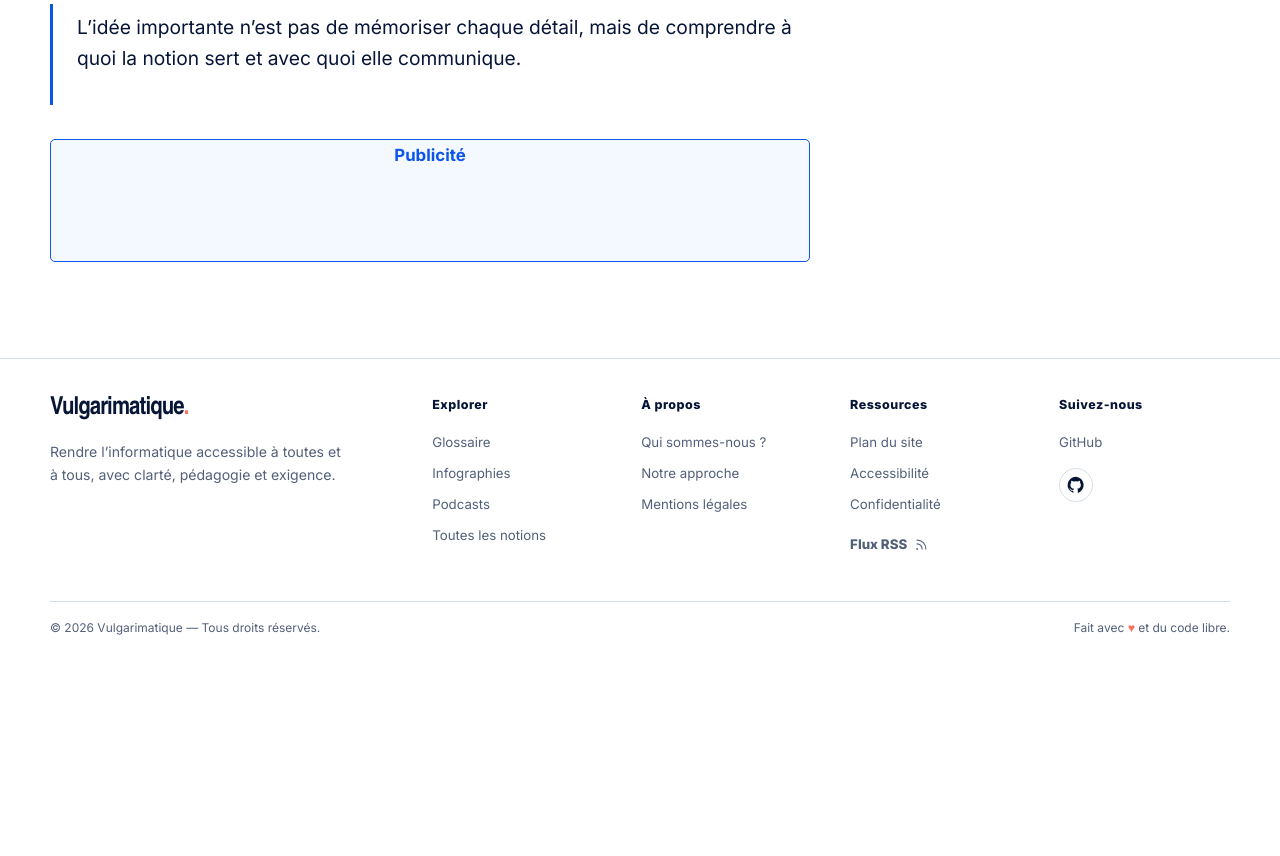
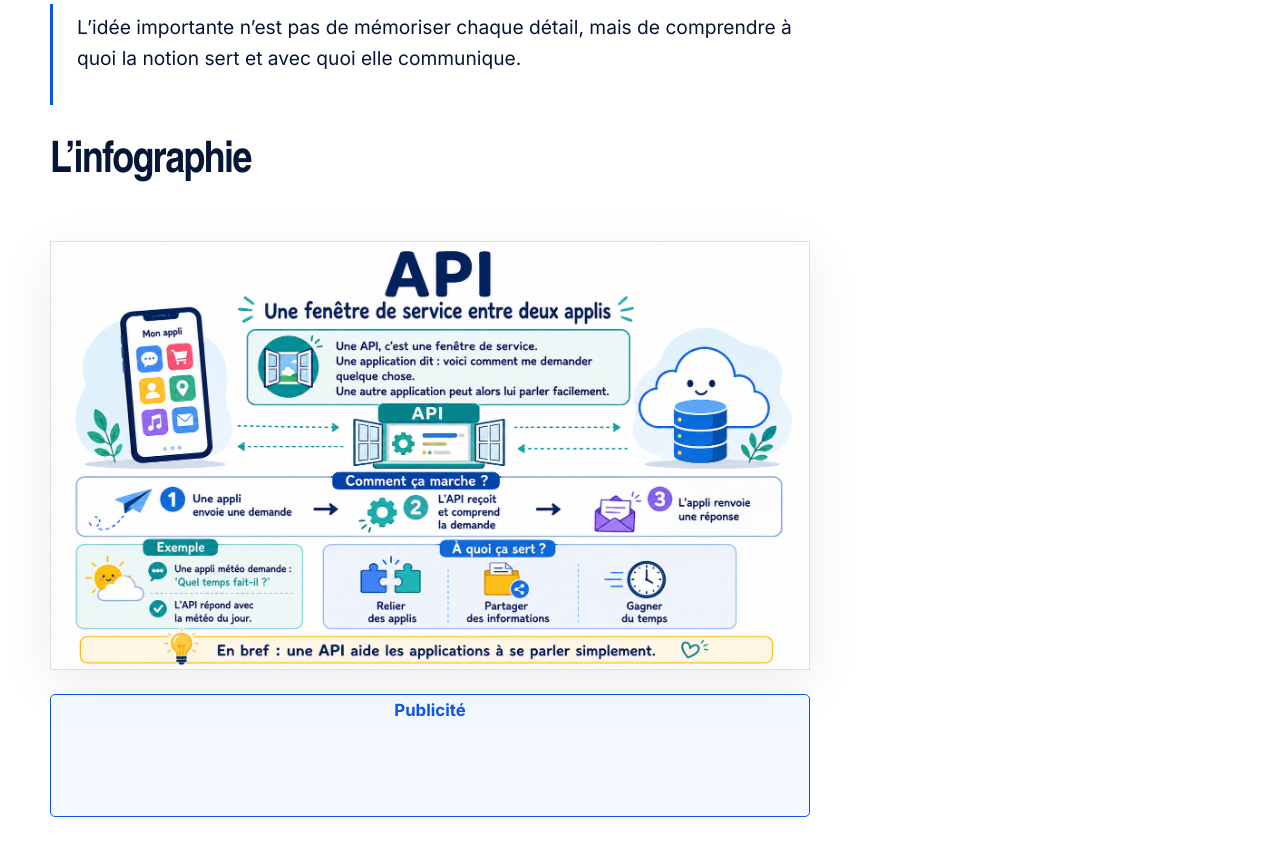
Before and after one commit to vulgarimatique/vulgarimatique.github.io, an Astro site: page /glossaire/api in a window 1280 px wide. Shown: the part 1240-2096 px from the top of the page. Before the commit the page ends 1899 px from the top, so only its background shows below. Built offline with nearby package versions, Linux system fonts and the light colour scheme; Astro itself is replaced by a stand-in of ours.

Commit message:
Update Notion “api” (#7)
Automatically generated. Merged on Decap CMS.

```diff
--- a/src/content/notions/api.md
+++ b/src/content/notions/api.md
@@ -9,6 +9,7 @@ publishedAt: 2026-07-24
 aliases: []
 audio: /media/audio/api.m4a
 audioDuration: 1:35
+infographic: /media/infographics/chatgpt-image-2-aou-t-2026-a-22_56_27.png
 ---
 ## En clair
 
```
Also changed, not shown: public/media/infographics/chatgpt-image-2-aou-t-2026-a-22_56_27.png (added).
